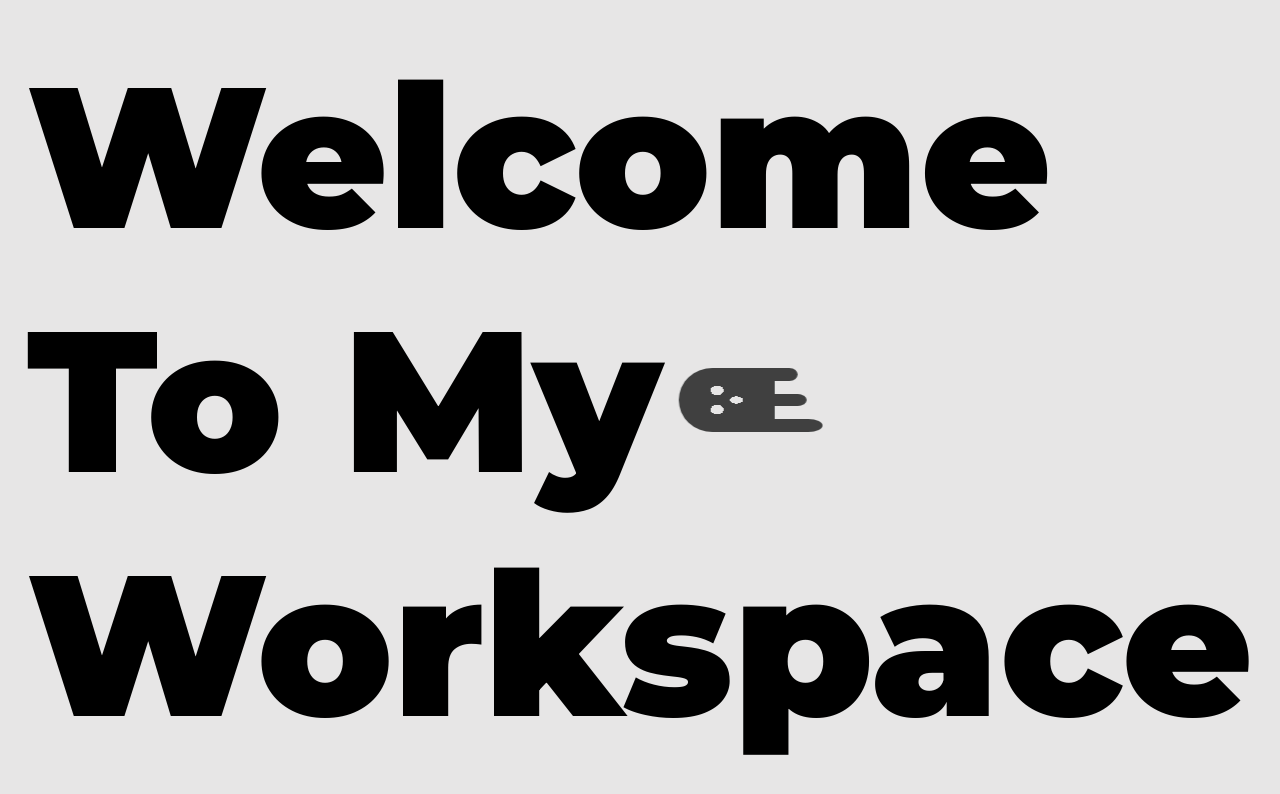
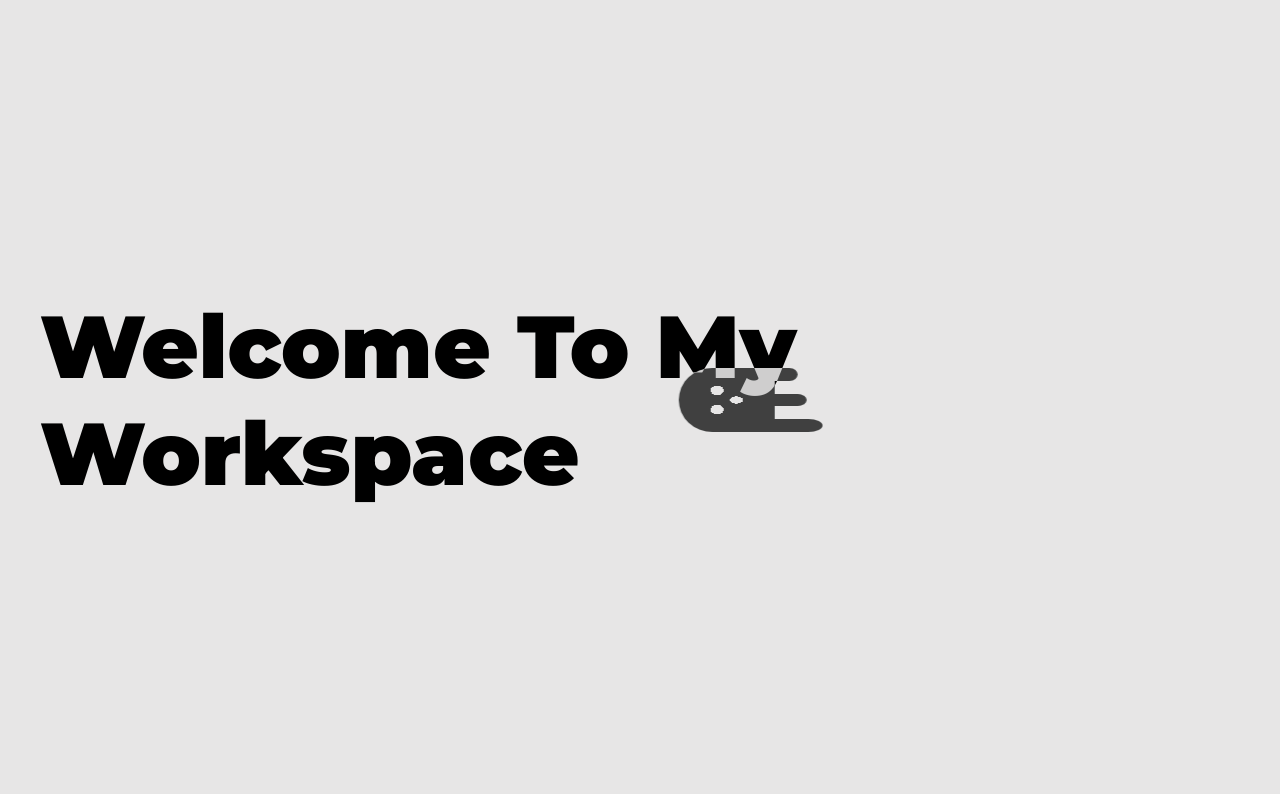
Before and after one commit to yigitkalay/yigitkalay.github.io, a plain HTML site: page index.html in a window 1280 px wide. Drawn offline with Linux system fonts and the light colour scheme.

Commit message:
Update index.html

```diff
--- a/index.html
+++ b/index.html
@@ -41,10 +41,15 @@ body {
 	transform: translate(-50%, -50%);
 }
 .title h1 {
-	font-size: 25vmin;
-	font-weight: 900;
-	font-family: "Montserrat", sans-serif;
-	color: black;
+	font-size: 11vmin;
+    font-weight: 900;
+    font-family: "Montserrat", sans-serif;
+    color: black;
+    width: 1200px;
+    height: 200px;
+    display: flex;
+    justify-content: center;
+    align-items: center;
 }
 
 .ghost {
```
